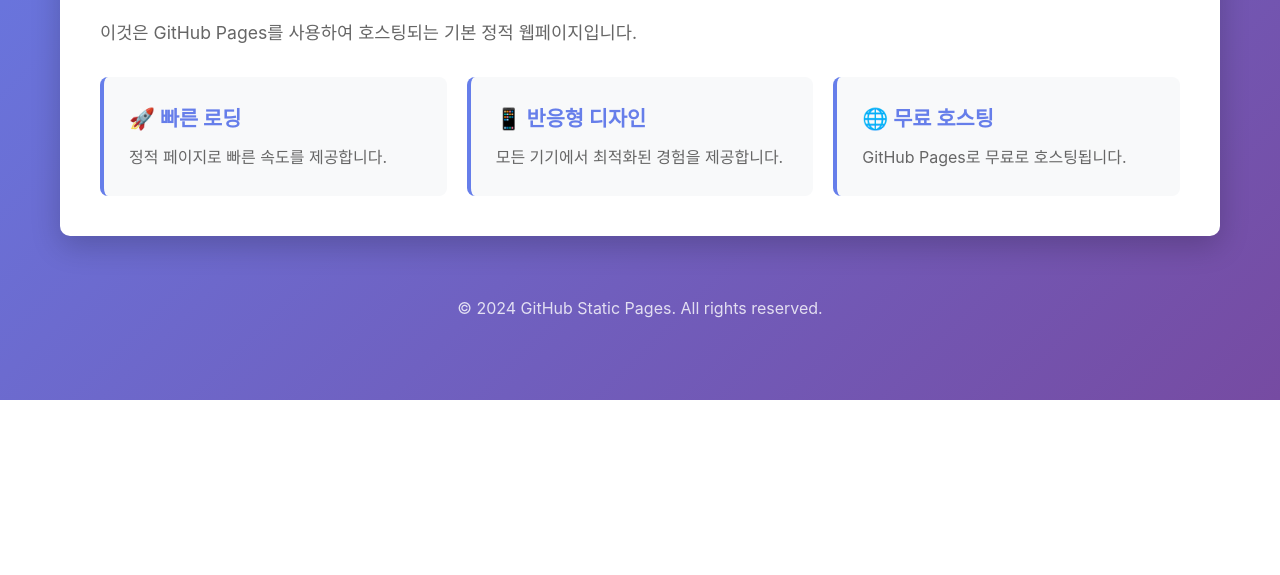
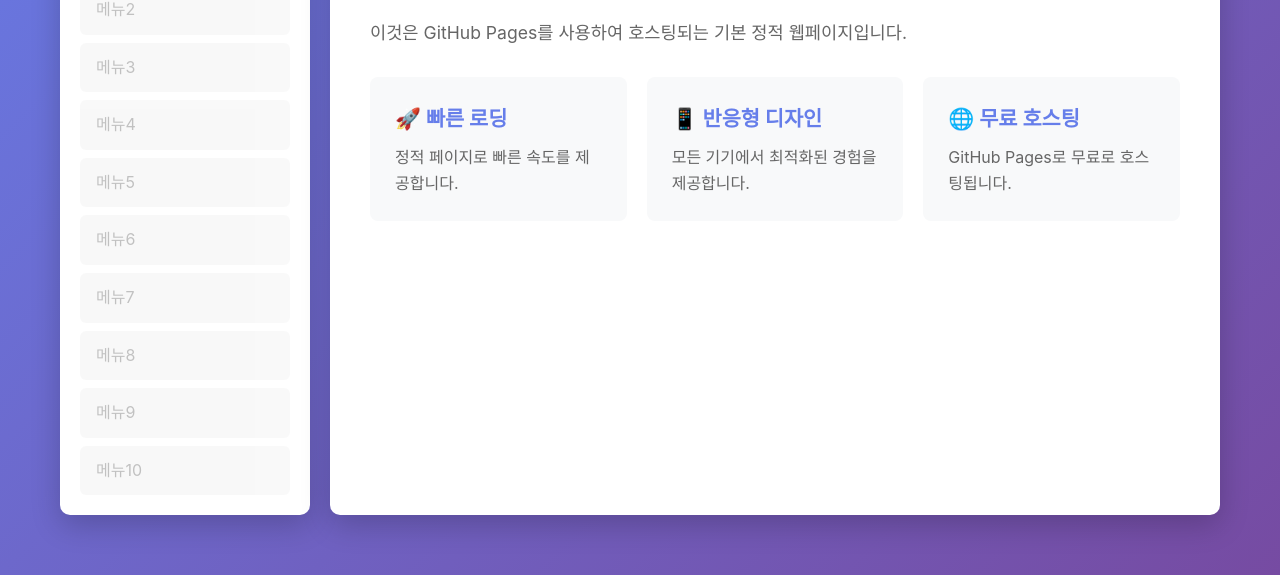
Before and after one commit to jjang70/fstrepo, a plain HTML site: page index.html in a window 1280 px wide. Shown: the part 400-975 px from the top of the page. Before the commit the page ends 800 px from the top, so only its background shows below. Drawn offline with Linux system fonts and the light colour scheme.

Commit message:
?ъ씠?쒕컮 異붽? 諛??명꽣 ?쒓굅, ?쇱そ ???쒓굅

```diff
--- a/index.html
+++ b/index.html
@@ -13,7 +13,23 @@
             <p>GitHub Pages 정적 웹사이트에 오신 것을 환영합니다.</p>
         </header>
 
-        <main>
+        <div class="layout">
+            <aside class="sidebar">
+                <nav class="sidebar-nav">
+                    <div class="menu-item disabled">메뉴1</div>
+                    <div class="menu-item disabled">메뉴2</div>
+                    <div class="menu-item disabled">메뉴3</div>
+                    <div class="menu-item disabled">메뉴4</div>
+                    <div class="menu-item disabled">메뉴5</div>
+                    <div class="menu-item disabled">메뉴6</div>
+                    <div class="menu-item disabled">메뉴7</div>
+                    <div class="menu-item disabled">메뉴8</div>
+                    <div class="menu-item disabled">메뉴9</div>
+                    <div class="menu-item disabled">메뉴10</div>
+                </nav>
+            </aside>
+
+            <main>
             <section class="content">
                 <h2>프로젝트 소개</h2>
                 <p>이것은 GitHub Pages를 사용하여 호스팅되는 기본 정적 웹페이지입니다.</p>
@@ -34,10 +50,7 @@
                 </div>
             </section>
         </main>
-
-        <footer>
-            <p>&copy; 2024 GitHub Static Pages. All rights reserved.</p>
-        </footer>
+        </div>
     </div>
 </body>
 </html>
--- a/styles.css
+++ b/styles.css
@@ -35,11 +35,48 @@ header p {
     opacity: 0.9;
 }
 
+.layout {
+    display: flex;
+    gap: 20px;
+    margin: 40px 0;
+}
+
+.sidebar {
+    width: 250px;
+    flex-shrink: 0;
+    background: white;
+    border-radius: 10px;
+    padding: 20px;
+    box-shadow: 0 10px 30px rgba(0, 0, 0, 0.2);
+    height: fit-content;
+}
+
+.sidebar-nav {
+    display: flex;
+    flex-direction: column;
+    gap: 8px;
+}
+
+.menu-item {
+    padding: 12px 16px;
+    border-radius: 6px;
+    font-size: 1rem;
+    cursor: pointer;
+    transition: background-color 0.2s ease;
+}
+
+.menu-item.disabled {
+    color: #999;
+    background-color: #f5f5f5;
+    cursor: not-allowed;
+    opacity: 0.6;
+}
+
 main {
+    flex: 1;
     background: white;
     border-radius: 10px;
     padding: 40px;
-    margin: 40px 0;
     box-shadow: 0 10px 30px rgba(0, 0, 0, 0.2);
 }
 
@@ -66,7 +103,6 @@ main {
     background: #f8f9fa;
     padding: 25px;
     border-radius: 8px;
-    border-left: 4px solid #667eea;
     transition: transform 0.3s ease, box-shadow 0.3s ease;
 }
 
@@ -86,13 +122,6 @@ main {
     line-height: 1.6;
 }
 
-footer {
-    text-align: center;
-    color: white;
-    padding: 20px;
-    opacity: 0.8;
-}
-
 @media (max-width: 768px) {
     header h1 {
         font-size: 2rem;
@@ -100,6 +129,25 @@ footer {
 
     header p {
         font-size: 1rem;
+    }
+
+    .layout {
+        flex-direction: column;
+    }
+
+    .sidebar {
+        width: 100%;
+    }
+
+    .sidebar-nav {
+        flex-direction: row;
+        flex-wrap: wrap;
+    }
+
+    .menu-item {
+        flex: 1;
+        min-width: 100px;
+        text-align: center;
     }
 
     main {
```
